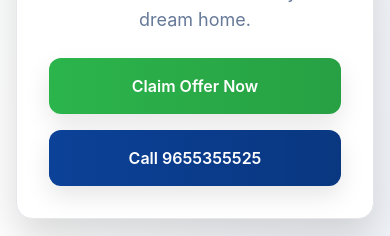
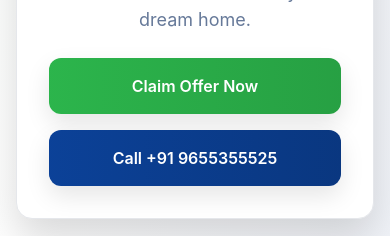
Before and after one commit to sales995/shrine-residences-lead-boost, a React (Vite) app: page / in a window 390 px wide. Shown: the part 5920-6156 px from the top of the page. Built offline with nearby package versions, Linux system fonts and the light colour scheme; the HTML template or start-up script is replaced by a standard one.

Commit message:
Update phone number

```diff
--- a/src/components/OffersSection.tsx
+++ b/src/components/OffersSection.tsx
@@ -101,10 +101,10 @@ const OffersSection = () => {
                   Claim Offer Now
                 </button>
                 <a
-                  href="tel:9655355525"
+                  href="tel:+919655355525"
                   className="btn-hero-secondary"
                 >
-                  Call 9655355525
+                  Call +91 9655355525
                 </a>
               </div>
             </div>
```
